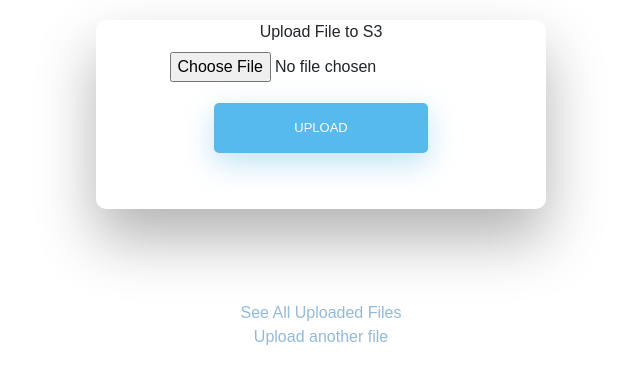
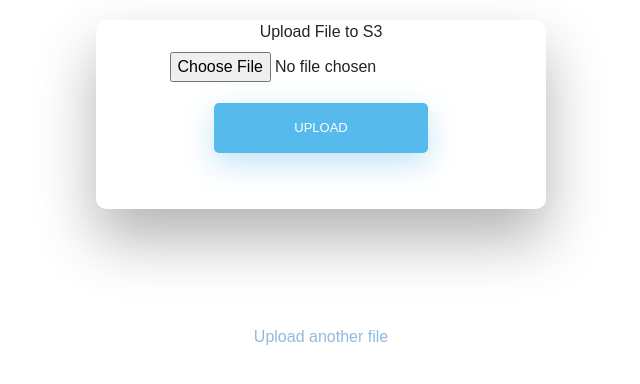
Before and after one commit to imkunals726/tally, a Django app: page /uploader/upload in a window 1280 px wide. Shown: the top 384 px of the page, without its empty margins (319-959 px from the left). Run offline with Django 3.2, Linux system fonts and the light colour scheme; some libraries are stand-ins or nearby versions.

Commit message:
allfiles

```diff
--- a/tally/templates/footer.html
+++ b/tally/templates/footer.html
@@ -1,4 +1,4 @@
-<a href="/uploader/all_files">See All Uploaded Files</a>
+<!-- <a href="/uploader/all_files">See All Uploaded Files</a> -->
  <br>
  <a href="/uploader/upload"> Upload another file </a>
 </body>
--- a/tally/uploader/views.py
+++ b/tally/uploader/views.py
@@ -23,9 +23,9 @@
 
 			result 			= uploadFileToS3( settings.MEDIA_ROOT + filename )
 			file_url 		= result[ 'data' ][ 'fileURL' ]
-			uploaded_file 	= UploadedFile( file_name = fileToUpload.name , file_url = file_url )
+			# uploaded_file 	= UploadedFile( file_name = fileToUpload.name , file_url = file_url )
 
-			uploaded_file.save()
+			# uploaded_file.save()
 			print( 'done' )
 			os.remove( settings.MEDIA_ROOT + filename )
 
```
